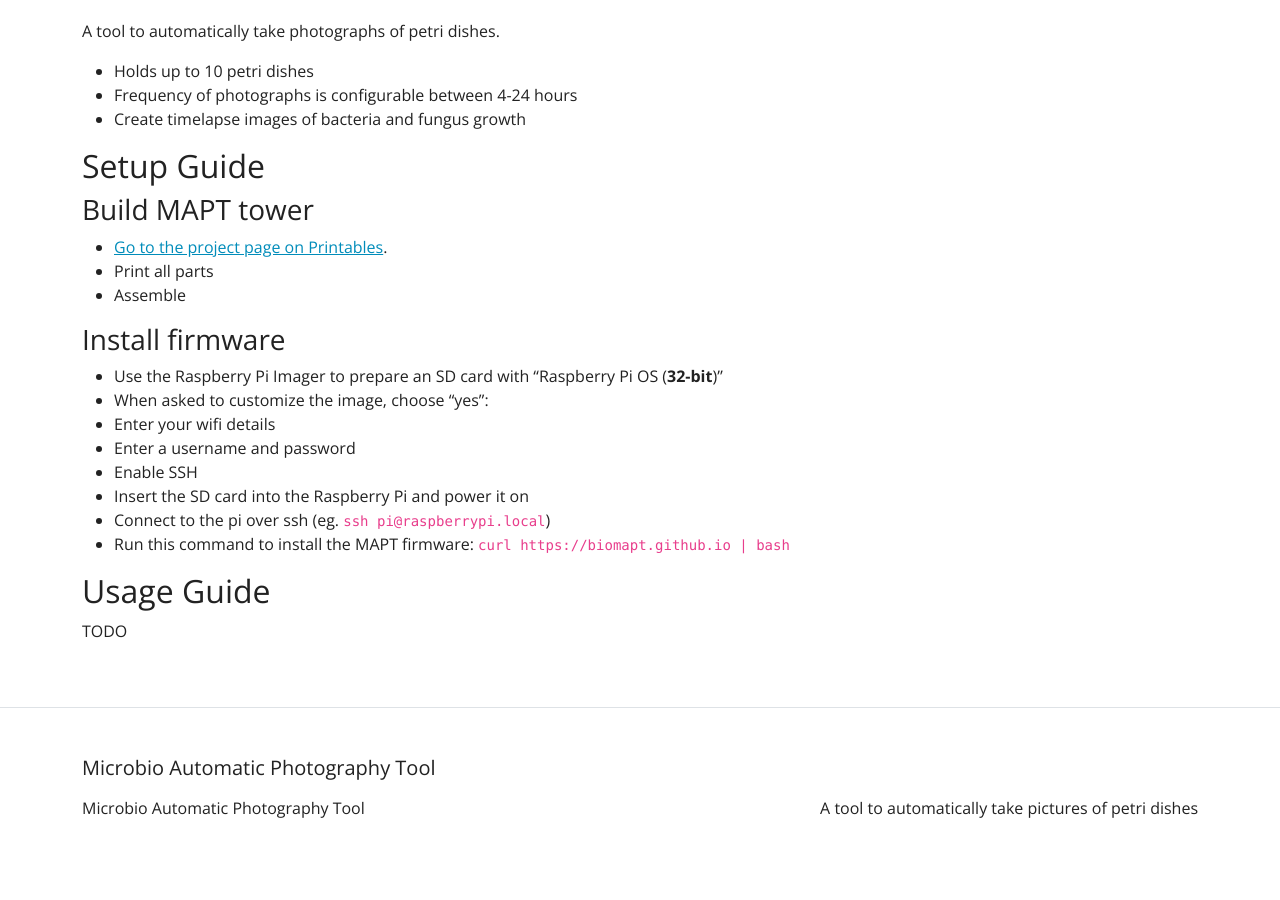
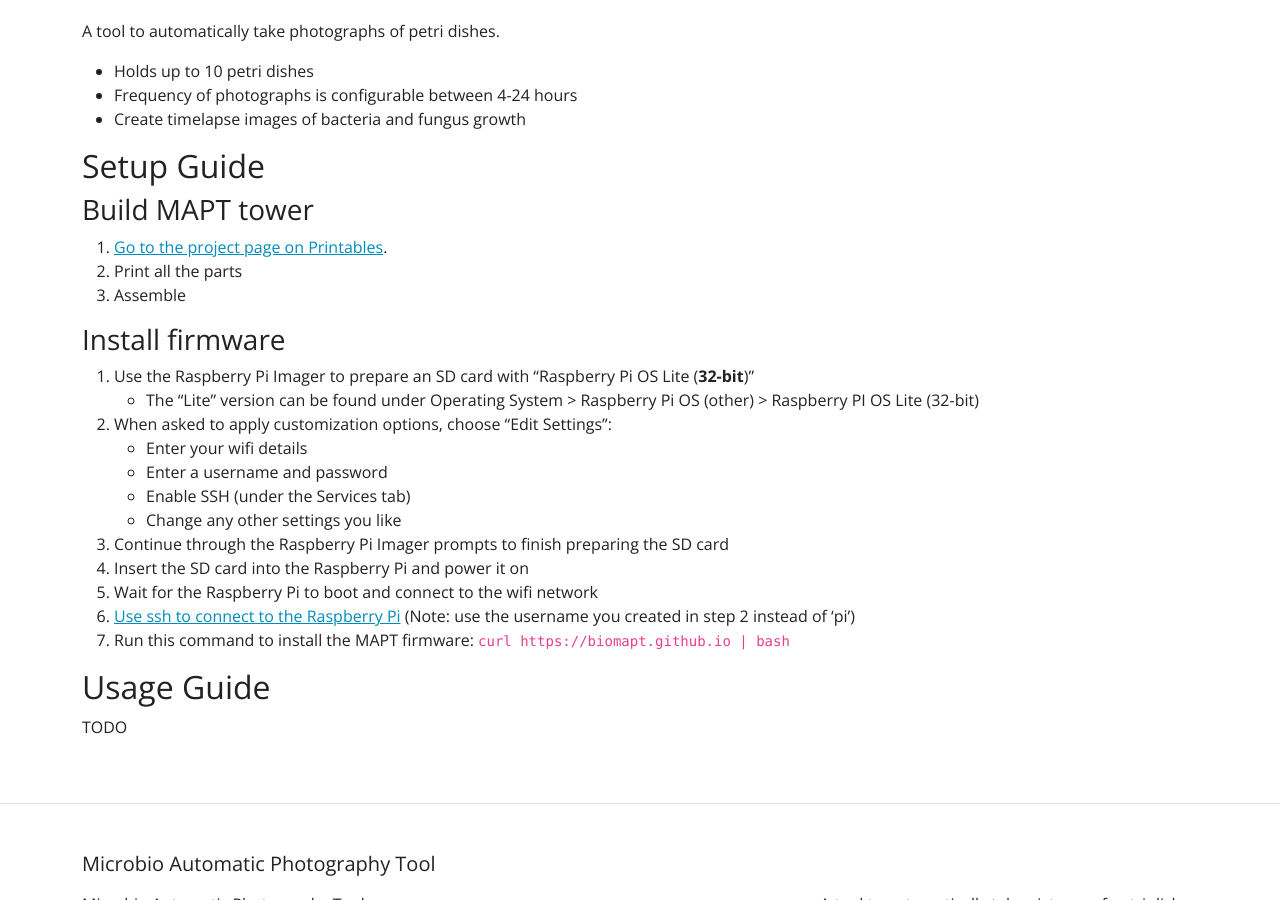
Before and after one commit to bioMAPT/biomapt.github.io, a Jekyll site: the page built from index.md, in a window 1280 px wide and 900 px high, scrolled down 785 px. Built offline with Jekyll 4.4.1, drawn with Linux system fonts in a browser that asks for light colours.

Commit message:
update instructions

```diff
--- a/index.md
+++ b/index.md
@@ -15,20 +15,24 @@ A tool to automatically take photographs of petri dishes.
 
 ### Build MAPT tower
 
-* [Go to the project page on Printables](https://printables.com).
-* Print all parts
-* Assemble
+1. [Go to the project page on Printables](https://printables.com).
+2. Print all the parts
+3. Assemble
 
 ### Install firmware
 
-* Use the Raspberry Pi Imager to prepare an SD card with "Raspberry Pi OS (**32-bit**)"
-* When asked to customize the image, choose "yes":
+1. Use the Raspberry Pi Imager to prepare an SD card with "Raspberry Pi OS Lite (**32-bit**)"
+ * The "Lite" version can be found under Operating System > Raspberry Pi OS (other) > Raspberry PI OS Lite (32-bit)
+2. When asked to apply customization options, choose "Edit Settings":
  * Enter your wifi details
  * Enter a username and password
- * Enable SSH
-* Insert the SD card into the Raspberry Pi and power it on
-* Connect to the pi over ssh (eg. `ssh pi@raspberrypi.local`)
-* Run this command to install the MAPT firmware: `curl https://biomapt.github.io | bash`
+ * Enable SSH (under the Services tab)
+ * Change any other settings you like
+3. Continue through the Raspberry Pi Imager prompts to finish preparing the SD card
+4. Insert the SD card into the Raspberry Pi and power it on
+5. Wait for the Raspberry Pi to boot and connect to the wifi network
+6. [Use ssh to connect to the Raspberry Pi](https://learn.adafruit.com/adafruits-raspberry-pi-lesson-6-using-ssh/ssh-under-windows) (Note: use the username you created in step 2 instead of 'pi')
+7. Run this command to install the MAPT firmware: `curl https://biomapt.github.io | bash`
 
 ## Usage Guide
 
```
